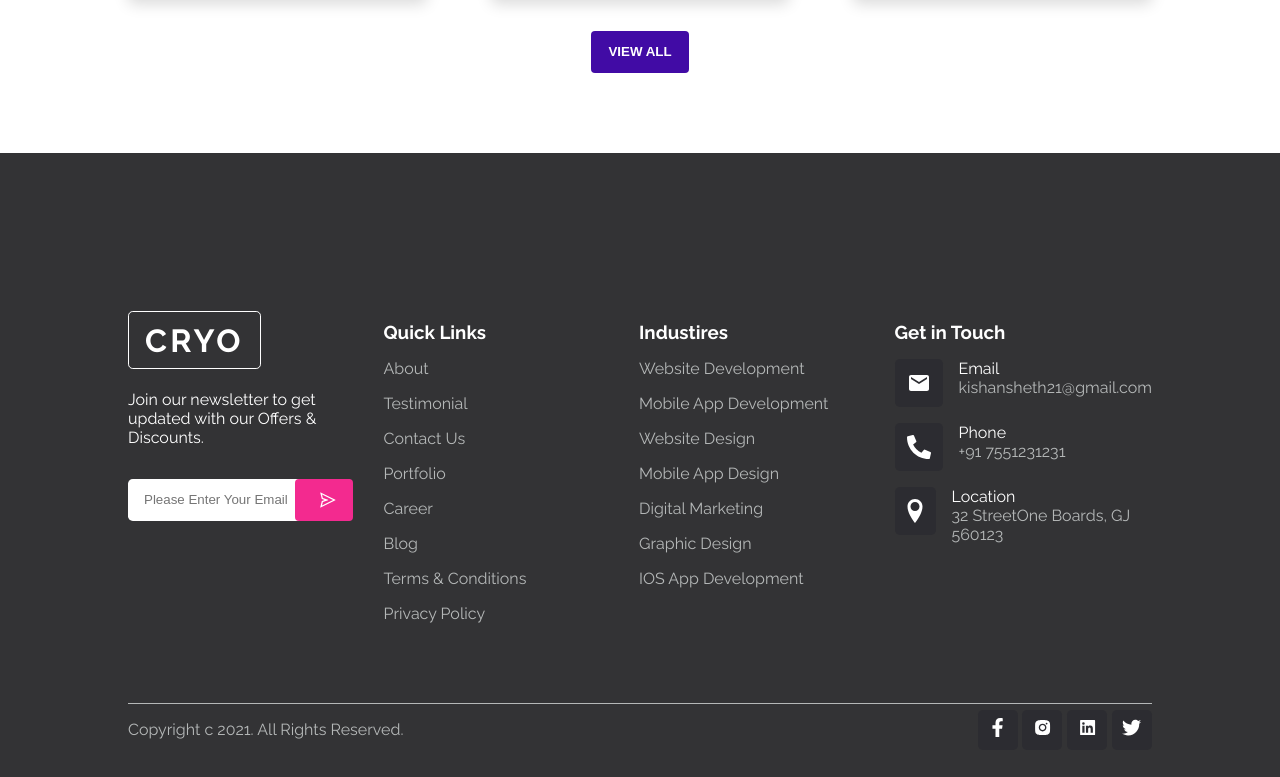
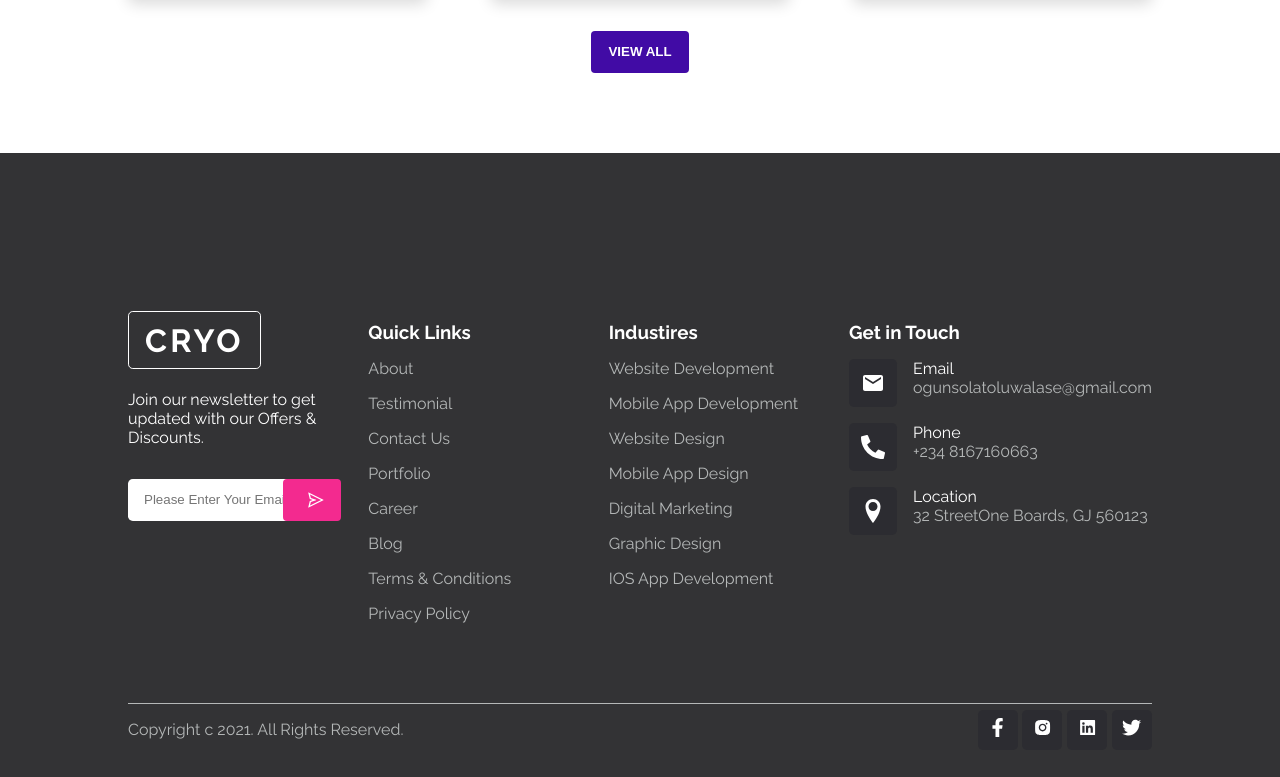
Before and after one commit to Captain-awesome619/cuddly-couscous, a React (Create React App) app: page / in a window 1280 px wide. Shown: the part 3297-4074 px from the top of the page. Built offline with nearby package versions, Linux system fonts and the light colour scheme.

Commit message:
first commit

```diff
--- a/src/sections/Footer.jsx
+++ b/src/sections/Footer.jsx
@@ -114,7 +114,7 @@ function Footer() {
               <div className="detail">
                 <div className="detail-name">Email</div>
                 <div className="detail-content">
-                  <a href="#">kishansheth21@gmail.com</a>
+                  <a href="#">ogunsolatoluwalase@gmail.com</a>
                 </div>
               </div>
             </div>
@@ -125,7 +125,7 @@ function Footer() {
               <div className="detail">
                 <div className="detail-name">Phone</div>
                 <div className="detail-content">
-                  <a href="#">+91 7551231231</a>
+                  <a href="#">+234 8167160663</a>
                 </div>
               </div>
             </div>
```
